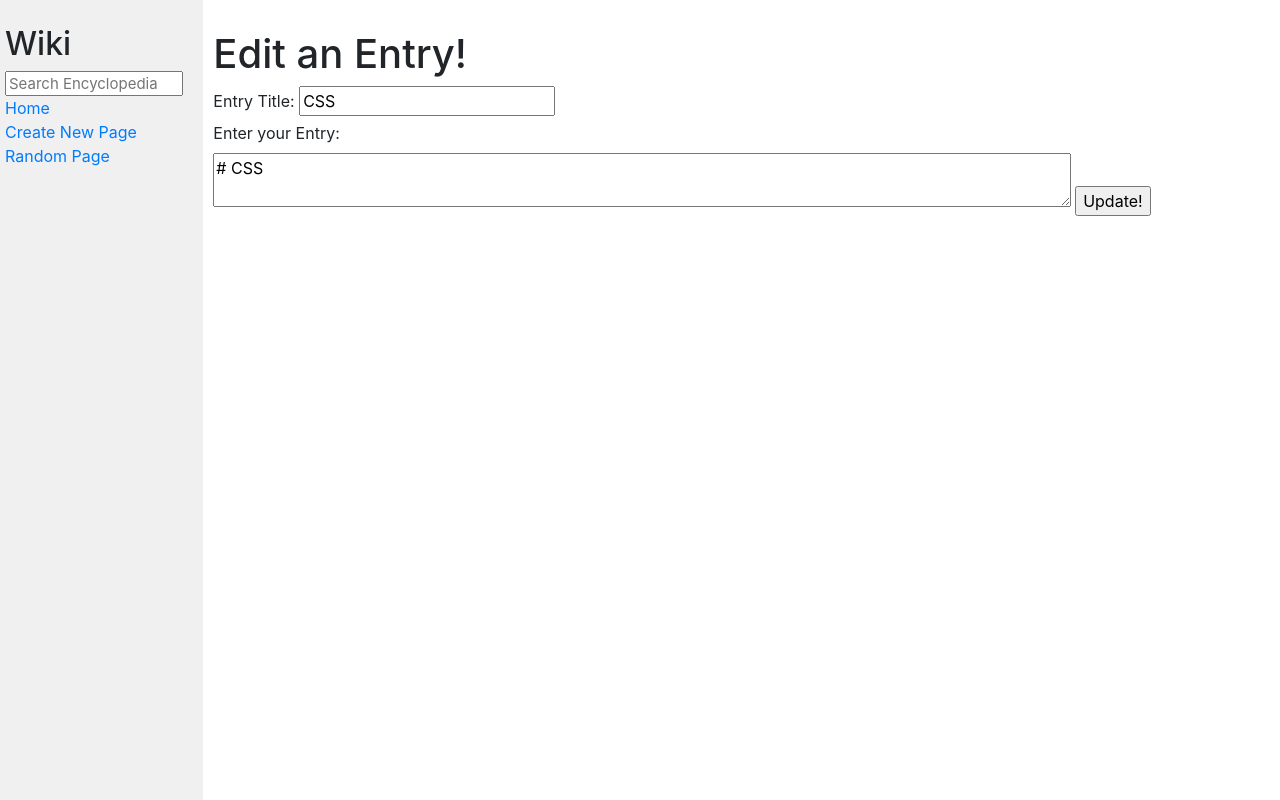
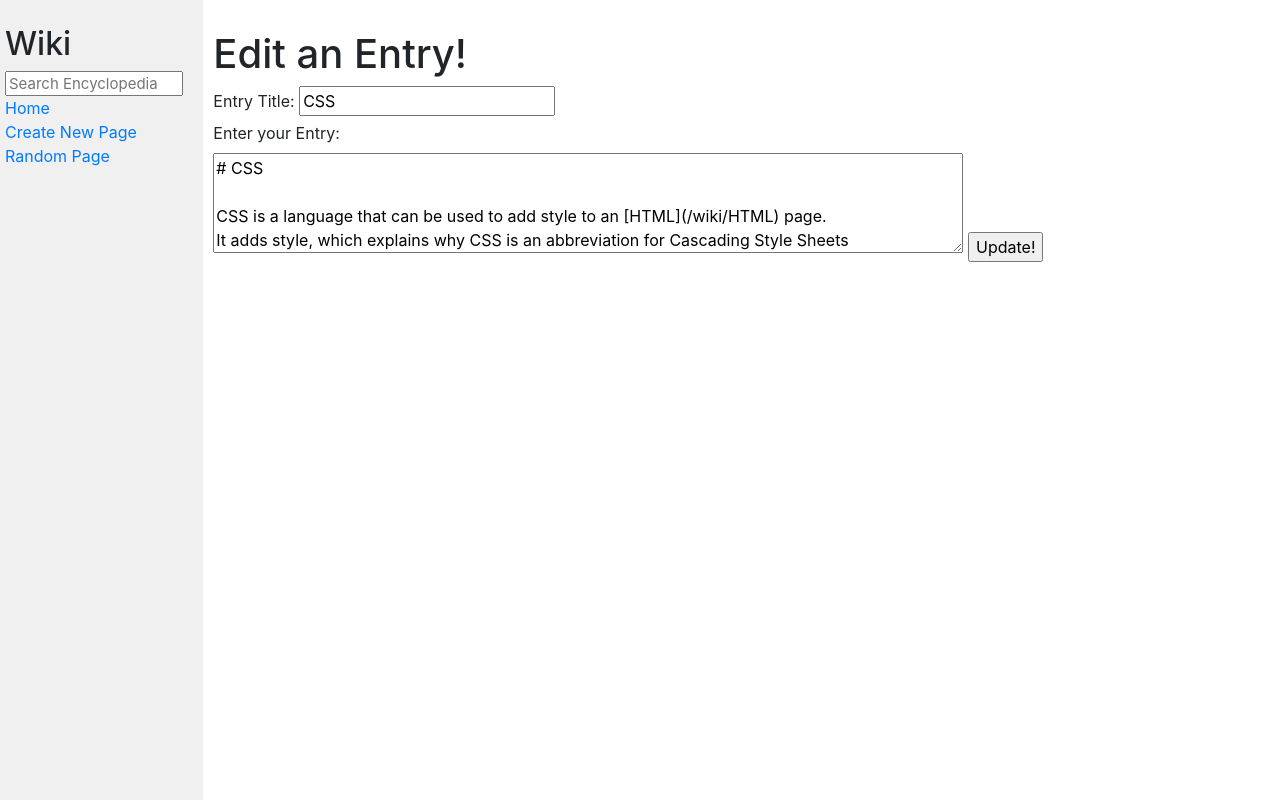
Before and after one commit to Mattmont415/CS50-Wikipedia-Python, a Django app: page /edit/CSS in a window 1280 px wide. Run offline with Django 3.2, Linux system fonts and the light colour scheme; some libraries are stand-ins or nearby versions.

Commit message:
Updated some styles for formatting, and made some edits to wikipedia entries for sampling

```diff
--- a/encyclopedia/static/encyclopedia/styles.css
+++ b/encyclopedia/static/encyclopedia/styles.css
@@ -13,8 +13,12 @@ h1 {
 }
 
 textarea {
-    height: 40%;
-    width: 80%;
+    /* height: 40%; */
+    width: 70%;
+}
+
+.textbox {
+  height: 100px;
 }
 
 .main {
--- a/encyclopedia/templates/encyclopedia/edit.html
+++ b/encyclopedia/templates/encyclopedia/edit.html
@@ -16,7 +16,7 @@
     <input type="text" value="{{ entrytitle }}" name="title">
     <br>
     <label for="entryarea">Enter your Entry: </label><br>
-    <textarea name="entryarea" placeholder="{{ entryarea }}">{{ entryarea|safe }}</textarea>
+    <textarea class="textbox" name="entryarea" placeholder="{{ entryarea }}">{{ entryarea|safe }}</textarea>
     <input type="submit" value="Update!">
   </form>
 {% endblock %}
--- a/entries/CSS.md
+++ b/entries/CSS.md
@@ -1,3 +1,4 @@
 # CSS
 
 CSS is a language that can be used to add style to an [HTML](/wiki/HTML) page.
+It adds style, which explains why CSS is an abbreviation for Cascading Style Sheets
```
Also changed, not shown: entries/StrangerThings.md (+1 -1 lines).
